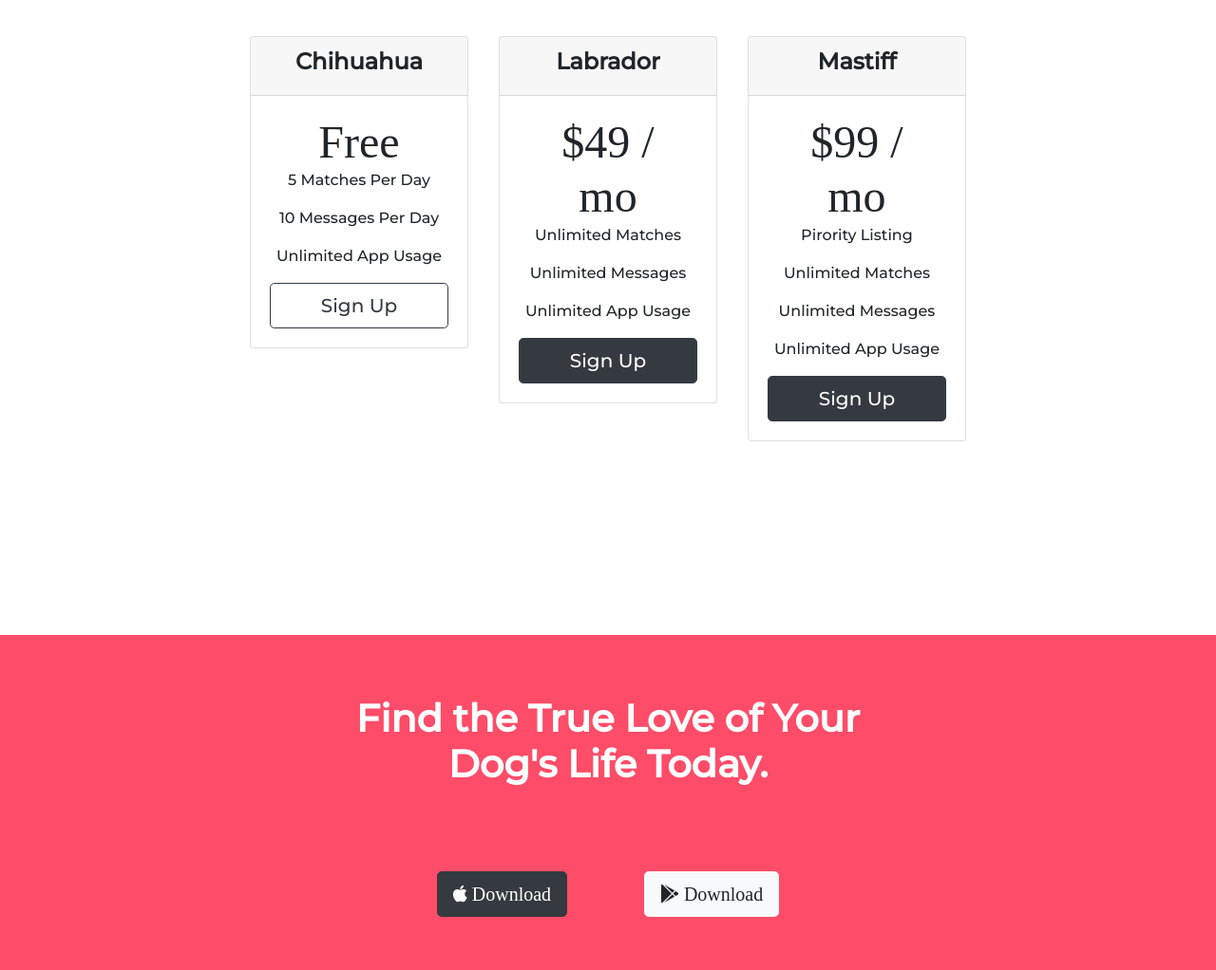
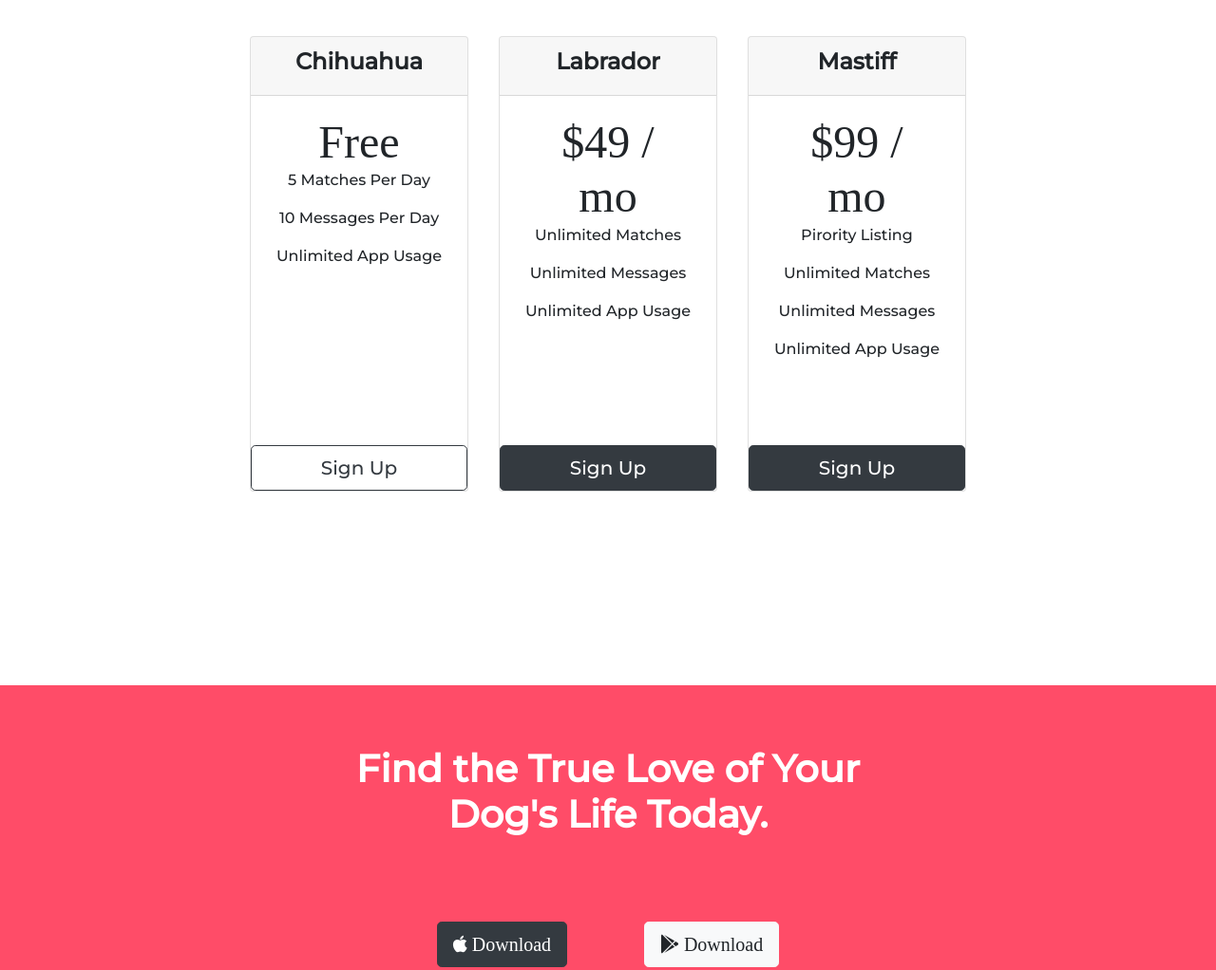
Before and after one commit to AlyAlaa/TinDog, a plain HTML site: page index.html in a window 1280 px wide. Shown: the part 2461-3483 px from the top of the page at 95% size. Drawn offline with nearby package versions, Linux system fonts and the light colour scheme.

Commit message:
Add files via upload

```diff
--- a/css/styles.css
+++ b/css/styles.css
@@ -106,6 +106,18 @@ margin: 1.5rem 1.5rem 3.5rem ;
   padding: 3% 2%;
   text-align: center;
 }
+.pricing-card{
+  height: 480px;
+}
+.pricing-body{
+  height:380px;
+}
+.pricing-button{
+  position: absolute;
+  bottom: 0;
+  right: 0;
+
+}
 .pricing-head{
   text-align: center;
 }
@@ -123,6 +135,7 @@ margin: 1.5rem 1.5rem 3.5rem ;
     transform: rotate(0);
     position: static;
   }
+
 }
 #cta{
   background-color:#ff4c68;
--- a/index.html
+++ b/index.html
@@ -149,12 +149,12 @@
           <div class="card-header">
             <h3>Chihuahua</h3>
           </div>
-          <div class="card-body">
+          <div class="card-body pricing-body">
             <h2>Free</h2>
             <p>5 Matches Per Day</p>
             <p>10 Messages Per Day</p>
             <p>Unlimited App Usage</p>
-            <button  class="btn btn-outline-dark btn-lg btn-block" type="button">Sign Up</button>
+            <button  class="btn btn-outline-dark btn-lg btn-block pricing-button" type="button">Sign Up</button>
           </div>
         </div>
       </div>
@@ -163,12 +163,12 @@
           <div class="card-header">
             <h3>Labrador</h3>
           </div>
-          <div class="card-body">
+          <div class="card-body pricing-body">
             <h2>$49 / mo</h2>
             <p>Unlimited Matches</p>
             <p>Unlimited Messages</p>
             <p>Unlimited App Usage</p>
-            <button class="btn btn-dark btn-lg btn-block" type="button">Sign Up</button>
+            <button class="btn btn-dark btn-lg btn-block pricing-button" type="button">Sign Up</button>
           </div>
         </div>
       </div>
@@ -177,13 +177,13 @@
           <div class="card-header">
             <h3>Mastiff</h3>
           </div>
-          <div class="card-body">
+          <div class="card-body pricing-body">
             <h2>$99 / mo</h2>
             <p>Pirority Listing</p>
             <p>Unlimited Matches</p>
             <p>Unlimited Messages</p>
             <p>Unlimited App Usage</p>
-            <button class="btn btn-dark btn-lg btn-block" type="button">Sign Up</button>
+            <button class="btn btn-dark btn-lg btn-block pricing-button" type="button">Sign Up</button>
           </div>
         </div>
       </div>
```
